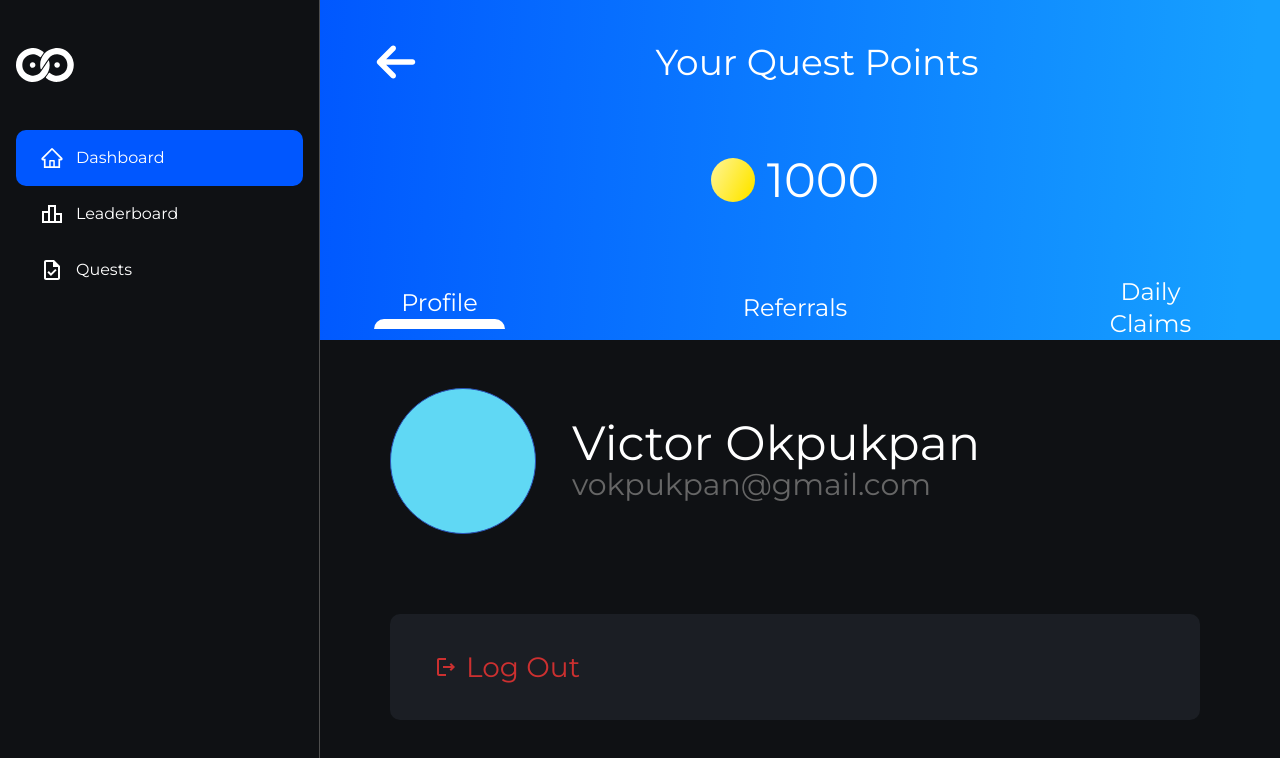
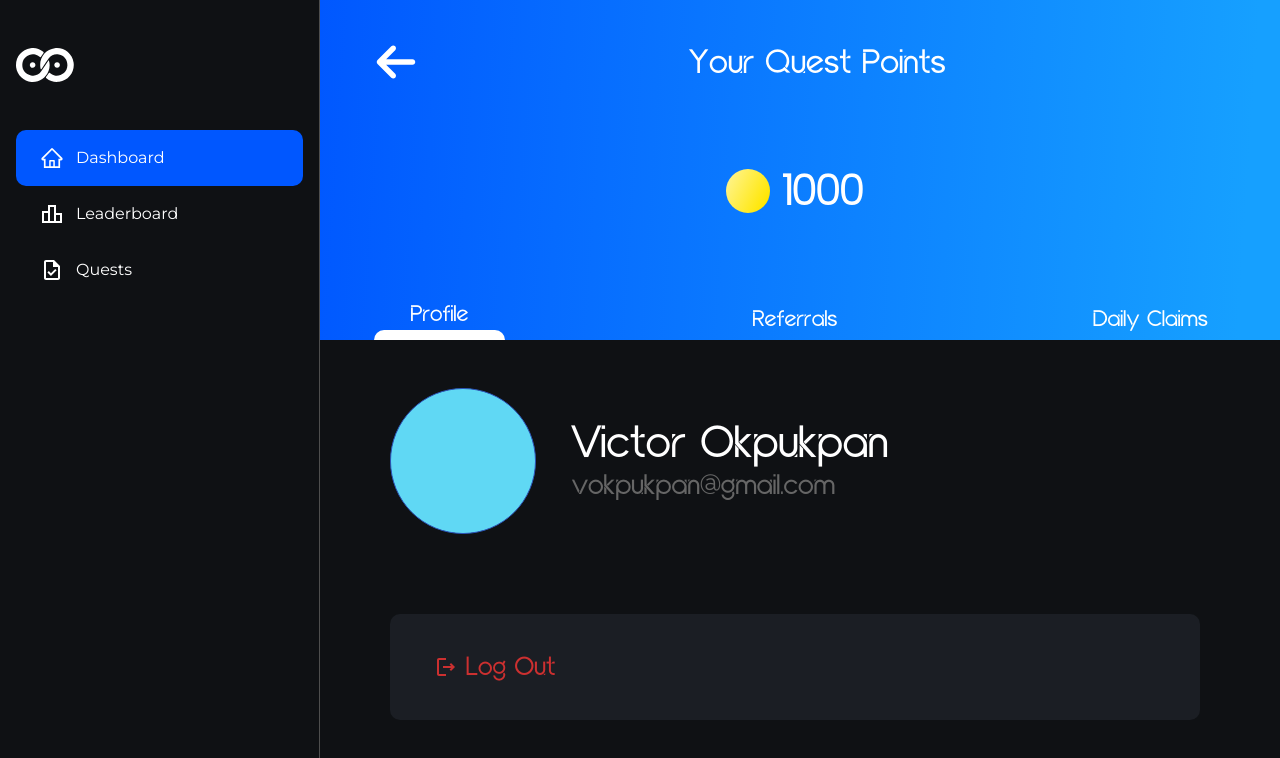
Before and after one commit to Dakeem05/decodingthefuture_frontend, a Next.js app: page /dashboard in a window 1280 px wide. Shown: the top 758 px of the page. Built offline with nearby package versions, Linux system fonts and the light colour scheme.

Commit message:
fix: font not showing

```diff
--- a/src/app/(dashboard)/dashboard/page.tsx
+++ b/src/app/(dashboard)/dashboard/page.tsx
@@ -17,16 +17,16 @@ export default function Dashboard() {
         style={{
           background: "linear-gradient(93.77deg, #0057FF 0%, #16A0FF 95.76%)",
         }}
-        className="h-[340px] w-full lg:px-16 px-9 pt-9 lg:pt-10"
+        className="h-[340px] w-full lg:px-16 px-4 pt-9 lg:pt-10"
       >
         <div className="flex h-full flex-col items-stretch">
           <div className="flex items-center justify-between">
             <FaArrowLeft className="lg:w-11 lg:h-11 w-[22px] h-[22px]" />
             <p className="lg:text-4xl text-xl">Your Quest Points</p>
             <div className="">
-            <div className="lg:hidden">
-              <MobileNavigation />
-            </div>
+              <div className="lg:hidden">
+                <MobileNavigation />
+              </div>
             </div>
           </div>
 
--- a/src/app/(dashboard)/leaderboard/page.tsx
+++ b/src/app/(dashboard)/leaderboard/page.tsx
@@ -6,7 +6,7 @@ import { FaArrowLeft } from "react-icons/fa";
 
 export default function Leaderboard() {
   return (
-    <div>
+    <div className="font-xeroda">
       <div
         style={{
           background: "linear-gradient(93.77deg, #0057FF 0%, #16A0FF 95.76%)",
--- a/src/app/(dashboard)/quests/page.tsx
+++ b/src/app/(dashboard)/quests/page.tsx
@@ -1,12 +1,12 @@
-import MobileNavigation from '@/components/navigation/MobileNavigation'
-import QuestList from '@/components/quests/QuestList'
-import React from 'react'
-import { AiOutlineMenu } from 'react-icons/ai'
-import { FaArrowLeft } from 'react-icons/fa'
+import MobileNavigation from "@/components/navigation/MobileNavigation";
+import QuestList from "@/components/quests/QuestList";
+import React from "react";
+import { AiOutlineMenu } from "react-icons/ai";
+import { FaArrowLeft } from "react-icons/fa";
 
 export default function Quests() {
   return (
-    <div>
+    <div className="font-xeroda">
       <div
         style={{
           background: "linear-gradient(93.77deg, #0057FF 0%, #16A0FF 95.76%)",
@@ -17,8 +17,10 @@ export default function Quests() {
           <div className="flex items-center justify-between">
             <FaArrowLeft className="lg:w-11 lg:h-11 w-[22px] h-[22px]" />
             <p className="lg:text-4xl text-xl">Your Quest</p>
-            <div className="lg:hidden">
-              <MobileNavigation />
+            <div className="">
+              <div className="lg:hidden">
+                <MobileNavigation />
+              </div>
             </div>
           </div>
 
@@ -32,5 +34,5 @@ export default function Quests() {
         <QuestList />
       </section>
     </div>
-  )
+  );
 }
--- a/src/components/dashboard/DailyClaims.tsx
+++ b/src/components/dashboard/DailyClaims.tsx
@@ -2,7 +2,7 @@ import React from "react";
 
 export default function DailyClaims() {
   return (
-    <div className="lg:px-20 px-11 py-12 font-xeroda">
+    <div className="lg:px-20 px-3 py-12 font-xeroda">
       <div className="bg-[#1B1E24] mb-7 text-center rounded-[10px] flex flex-col lg:flex-row items-center justify-between lg:py-16 p-11 px-10 lg:px-24">
         <div className="flex items-center space-x-3">
           <div
--- a/src/components/dashboard/Profile.tsx
+++ b/src/components/dashboard/Profile.tsx
@@ -2,7 +2,7 @@ import { MdOutlineLogout } from "react-icons/md";
 
 export default function Profile() {
   return (
-    <div className="lg:px-20 px-11 py-12 font-xeroda">
+    <div className="lg:px-20 px-3 py-12 font-xeroda">
         <div className="flex mb-20 items-center space-x-3 lg:space-x-9">
             <div className="lg:w-[146px] lg:h-[146px] w-[74px] h-[74px] rounded-full bg-[#60D8F4] border border-[#2B54B8]"></div>
             <div className="">
--- a/src/components/dashboard/Referrals.tsx
+++ b/src/components/dashboard/Referrals.tsx
@@ -1,6 +1,6 @@
 export default function Referrals() {
   return (
-    <div className="lg:px-20 px-11 py-12 font-xeroda">
+    <div className="lg:px-20 px-3 py-12 font-xeroda">
       <div className="flex mb-8 mx-auto items-center space-x-5">
         <div className="py-4 truncate flex-1 px-8 bg-[#1B1E24] rounded-[10px]">
           <p className="truncate text-sm lg:text-base">https://dft.io/auth/signup?upline=66749a4fcee4265e9f0b1d65</p>
--- a/tailwind.config.ts
+++ b/tailwind.config.ts
@@ -32,6 +32,9 @@ const config = {
         "accordion-down": "accordion-down 0.2s ease-out",
         "accordion-up": "accordion-up 0.2s ease-out",
       },
+      fontFamily: {
+        xeroda: ["var(--font-xeroda)"]
+      }
     },
   },
   plugins: [require("tailwindcss-animate")],
```
